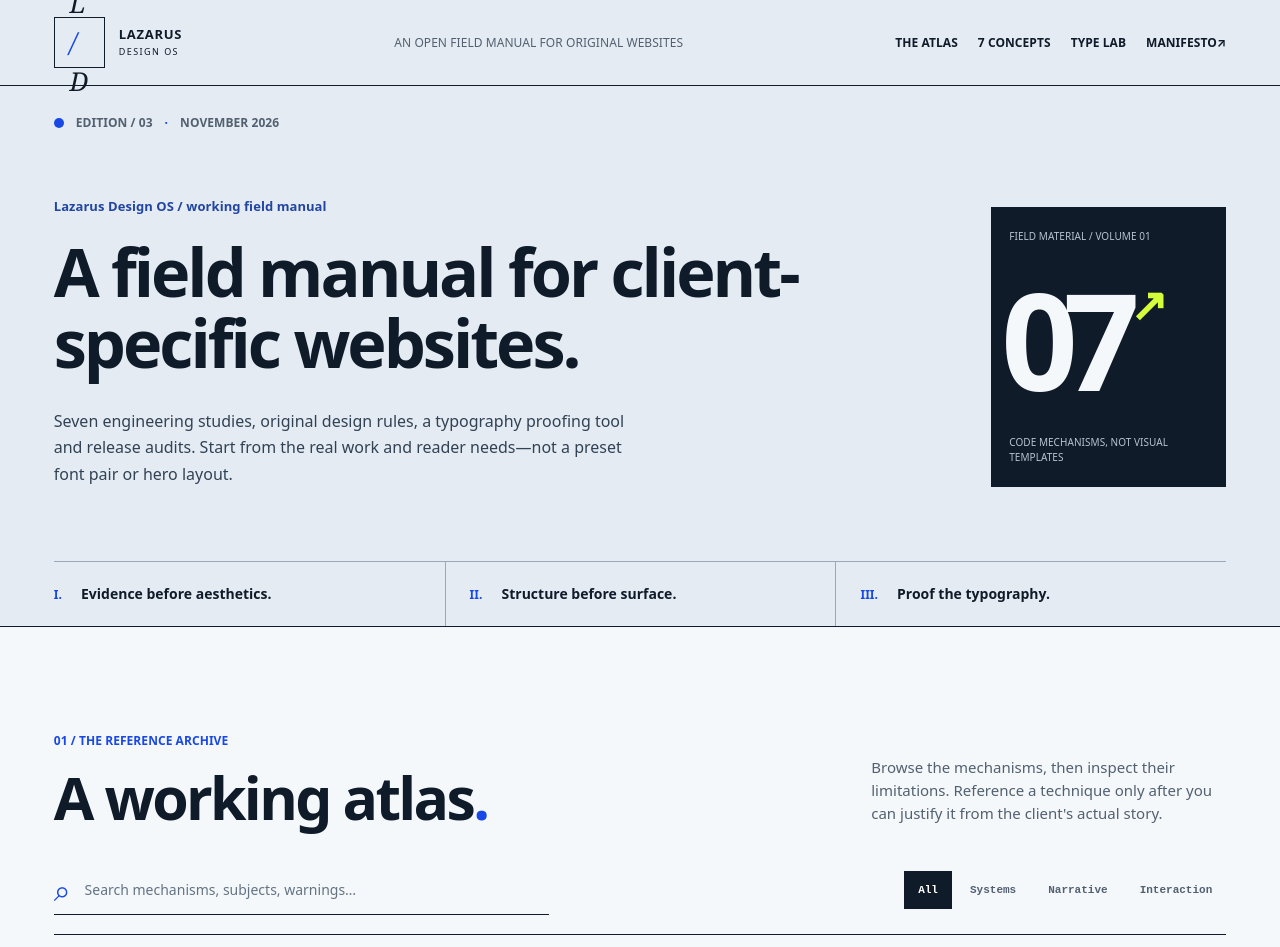
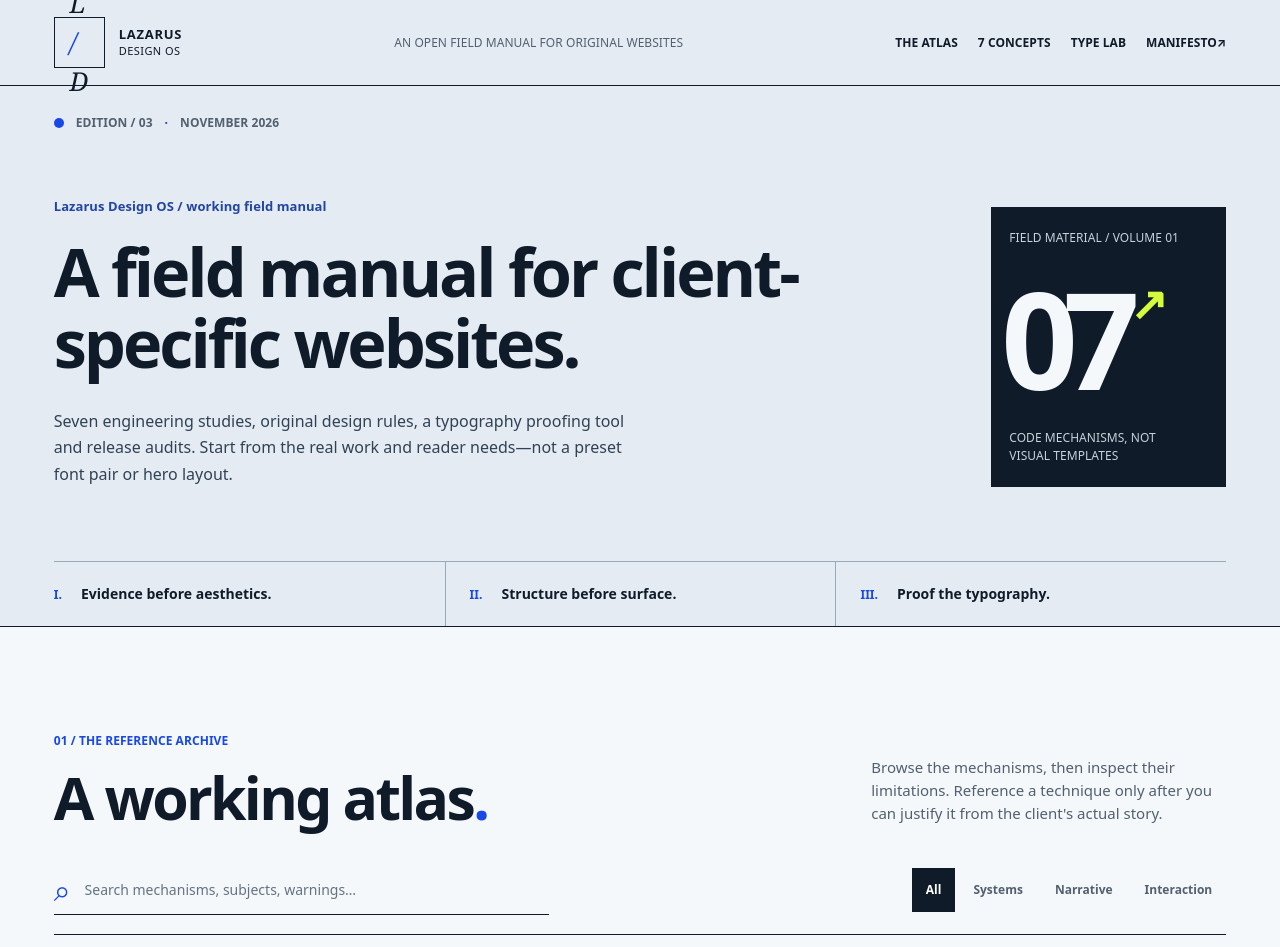
Before and after one commit to AzrielChoerulHakim/lazarus-design-os, a plain HTML site: page index.html in a window 1280 px wide. Shown: the top 947 px of the page. Drawn offline with Linux system fonts and the light colour scheme.

Commit message:
polish: remove remaining 9px meta and tiny font defaults from catalogue controls

```diff
--- a/styles.css
+++ b/styles.css
@@ -15,7 +15,7 @@ button{cursor:pointer}
 .monogram{font-family:Georgia,serif;font-style:italic;font-size:26px;border:1.5px solid var(--ink);width:51px;height:51px;display:grid;place-content:center;letter-spacing:-.12em;padding-right:4px}
 .slash{color:var(--blue)}
 .brand-text{font-weight:800;font-size:13px;letter-spacing:.055em;line-height:1.2}
-.brand-text span{font-weight:400;letter-spacing:.16em;font-size:9px}
+.brand-text span{font-weight:500;letter-spacing:.04em;font-size:11px}
 .nav-middle,.mast-nav nav,.statement-marker,.chapter-tag,.plate-top,.plate-bottom,.ax-index,.section-kicker,.archive-head,.study-num,.study-tag,.detail-index,.detail-label,.text-link,.footer-meta,.detail-link,.detail-context{font-family:system-ui,-apple-system,sans-serif;font-size:12px;letter-spacing:.005em;line-height:1.5}
 .nav-middle{color:var(--mute);text-align:center}
 .mast-nav nav{display:flex;gap:20px;font-weight:650;white-space:nowrap}.mast-nav nav a{min-height:44px;display:inline-flex;align-items:center}
@@ -32,7 +32,7 @@ h1{font-size:clamp(41px,5.2vw,83px);line-height:1.07;max-width:21ch;margin-botto
 h1 em,h2 em{font-family:inherit;font-weight:inherit;letter-spacing:inherit;font-style:normal}
 .statement-copy{font-size:clamp(16px,1.2vw,18px);line-height:1.65;max-width:64ch;color:#314254;margin:0}
 .index-plate{background:var(--ink);color:var(--light);min-height:280px;padding:22px 18px;display:flex;flex-direction:column;justify-content:space-between}
-.plate-top,.plate-bottom{max-width:160px;color:#b6c4cf;font-size:10px}
+.plate-top,.plate-bottom{max-width:175px;color:#c6d1db;font-size:12px}
 .index-value{font-size:134px;font-weight:bold;line-height:.8;letter-spacing:-.11em;margin-left:-8px}
 .index-value span{font-family:Georgia,serif;font-size:45px;color:var(--signal);vertical-align:top;letter-spacing:0;margin-left:5px}
 .axioms{display:grid;grid-template-columns:repeat(3,1fr);border-top:1px solid var(--line)}
@@ -52,7 +52,7 @@ h1 em,h2 em{font-family:inherit;font-weight:inherit;letter-spacing:inherit;font-
 .search-wrap:focus-within{border-color:var(--blue);box-shadow:0 2px var(--blue)}
 .search-wrap input::placeholder{color:#647383}
 .filters{display:flex;gap:4px}
-.filters button{border:1px solid transparent;background:transparent;padding:10px 13px;color:var(--mute);font-family:'Courier New',monospace;font-size:11px;font-weight:bold}
+.filters button{border:1px solid transparent;background:transparent;padding:10px 13px;color:var(--mute);font-family:inherit;font-size:12px;font-weight:650;min-height:44px}
 .filters button[aria-pressed=true]{background:var(--ink);color:white}
 .filters button:not([aria-pressed=true]):hover{border-color:var(--line);color:var(--ink)}
 .archive-head{display:flex;justify-content:space-between;padding:15px 0;border-top:1px solid var(--ink);border-bottom:1px solid var(--line);font-weight:700;color:var(--mute)}
@@ -92,5 +92,5 @@ h1 em,h2 em{font-family:inherit;font-weight:inherit;letter-spacing:inherit;font-
 .footer-meta{display:flex;flex-wrap:wrap;justify-content:space-between;gap:16px;color:#cbd6df;margin-top:60px;padding-top:19px;border-top:1px solid #586878;font-size:12px}
 @media(max-width:1050px){.nav-middle{display:none}.statement-grid{gap:20px;grid-template-columns:minmax(0,1fr) 195px}.index-plate{min-height:240px}.index-value{font-size:108px}}
 @media(max-width:820px){.mast-nav{min-height:76px}.statement-grid{display:block;padding:56px 0 40px}.index-plate{display:none}.axioms{grid-template-columns:1fr}.axioms>div,.axioms>div+div{border-left:0;padding:13px 0;border-top:1px solid var(--line)}.library{padding-top:66px;padding-bottom:75px}.section-title{display:block}.section-title>p{margin-top:22px}.archive-grid{grid-template-columns:1fr;gap:25px}.detail-shell{position:static;margin-top:0}.detail{min-height:auto}.method-body{grid-template-columns:1fr;gap:0}}
-@media(max-width:550px){.mast-nav{padding:13px var(--pad)}.brand{gap:10px}.brand-text{font-size:11px}.mast-nav nav{gap:13px;font-size:10px}.mast-nav nav a:first-child,.mast-nav nav a:last-child{display:none}.monogram{height:43px;width:43px;font-size:22px}h1{font-size:clamp(42px,11vw,68px)}.statement-copy{font-size:15px}.statement{padding-top:19px}.chapter-tag{margin-bottom:17px}.section-title h2{font-size:51px}.controls{display:block}.search-wrap{max-width:none}.filters{margin-top:16px;flex-wrap:wrap}.filters button{padding:11px 12px}.study-button{grid-template-columns:34px minmax(0,1fr) 19px;gap:7px}.study-title{font-size:30px}.detail{padding:27px 23px}.footer-meta{display:block}.footer-meta>*{display:block;margin-top:10px}}
+@media(max-width:550px){.mast-nav{padding:13px var(--pad)}.brand{gap:10px}.brand-text{font-size:11px}.mast-nav nav{gap:9px;font-size:12px}.mast-nav nav a:first-child,.mast-nav nav a:last-child{display:none}.monogram{height:43px;width:43px;font-size:22px}h1{font-size:clamp(42px,11vw,68px)}.statement-copy{font-size:15px}.statement{padding-top:19px}.chapter-tag{margin-bottom:17px}.section-title h2{font-size:51px}.controls{display:block}.search-wrap{max-width:none}.filters{margin-top:16px;flex-wrap:wrap}.filters button{padding:11px 12px}.study-button{grid-template-columns:34px minmax(0,1fr) 19px;gap:7px}.study-title{font-size:30px}.detail{padding:27px 23px}.footer-meta{display:block}.footer-meta>*{display:block;margin-top:10px}}
 @media(prefers-reduced-motion:reduce){html{scroll-behavior:auto}*,*::before,*::after{transition-duration:.01ms!important;animation-duration:.01ms!important}}
```
